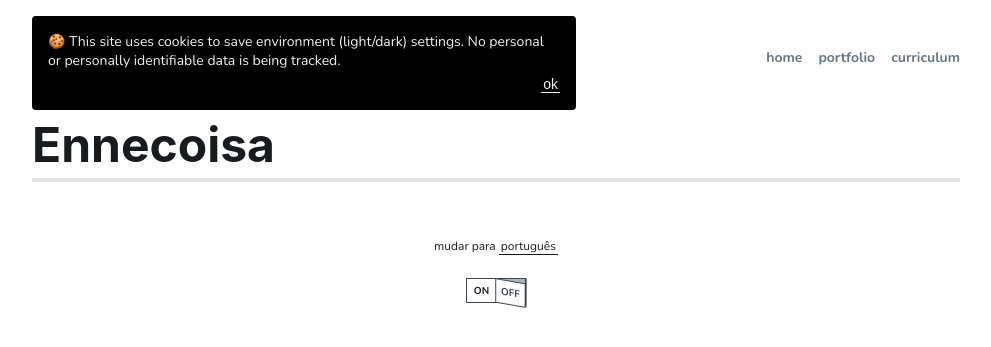
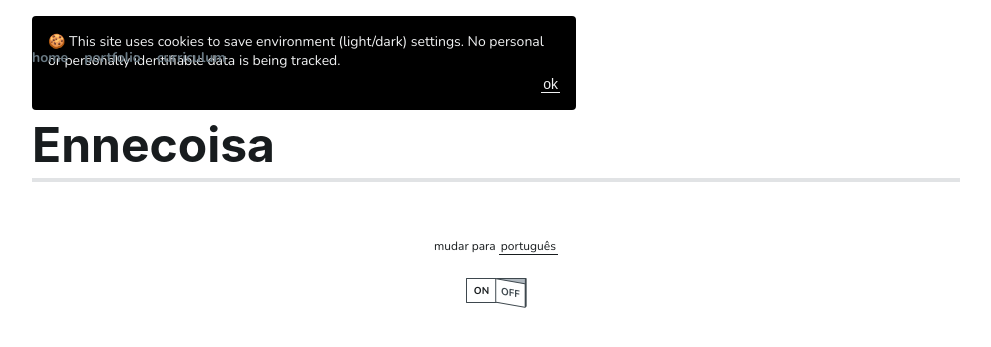
Before and after one commit to gabischima/gabischima.github.io, a Jekyll site: the page built from en/ennecoisa.md, in a window 1280 px wide. Shown: the top 347 px of the page, without its empty margins (144-1135 px from the left). Built offline with Jekyll 4.4.1, drawn with Linux system fonts in a browser that asks for light colours.

Commit message:
style: update navigation alignment

```diff
--- a/assets/css/general.scss
+++ b/assets/css/general.scss
@@ -39,7 +39,7 @@ b {
 .gsm-link:visited {
   color: var(--link--color);
   transition: background-position 0.2s ease-in-out,
-              color 0.2s ease-in-out;
+    color 0.2s ease-in-out;
   border-bottom: 1px solid var(--link--color);
   background-size: 100% 200%;
   background-image: linear-gradient(to top, var(--link--color) 50%, transparent 50%);
@@ -75,6 +75,7 @@ b {
   text-align: center;
   position: relative;
 }
+
 .gsm-nav-list__item._active:before {
   content: "";
   width: 0;
@@ -86,11 +87,13 @@ b {
   top: 0;
   left: calc(50% - 6px);
 }
+
 .gsm-nav-list__item a {
   padding: 16px 8px;
   color: var(--nav-list--color);
   display: block;
 }
+
 .gsm-nav-list__item._active a {
   color: var(--nav-list--active--color);
 }
@@ -140,7 +143,7 @@ b {
 
   .gsm-nav-list {
     display: block;
-    text-align: right;
+    text-align: left;
     font-size: 14px;
     border: 0;
   }
@@ -150,12 +153,19 @@ b {
     padding: 0;
     margin-left: 16px;
   }
-  .gsm-nav-list__item > a {
+
+  .gsm-nav-list__item:first-child {
+    margin-left: 0;
+  }
+
+  .gsm-nav-list__item>a {
     padding: 0;
   }
+
   .gsm-nav-list__item._active:before {
     border: 0;
   }
+
   .gsm-nav-list__item__img {
     height: 0;
     width: 0;
```
